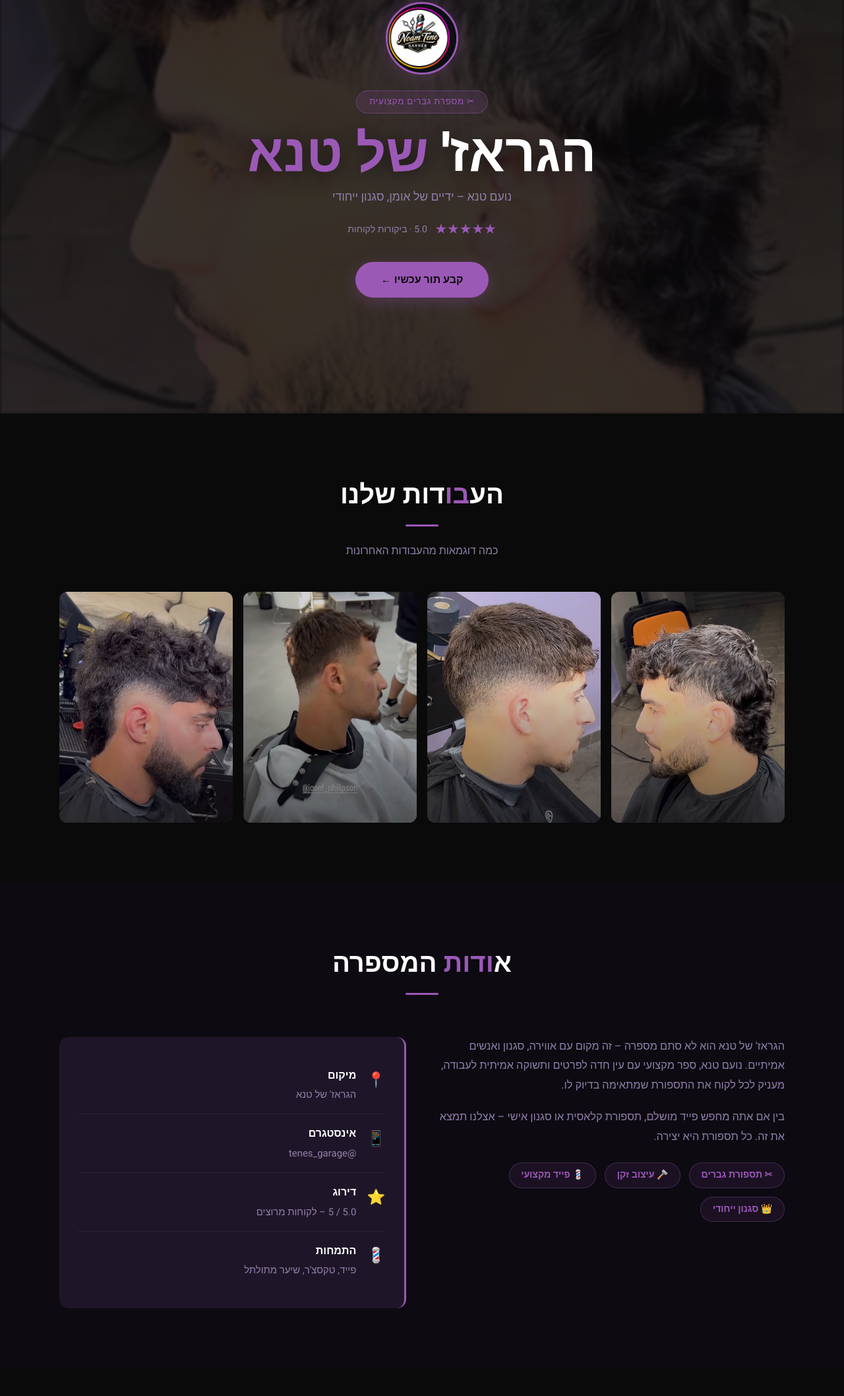
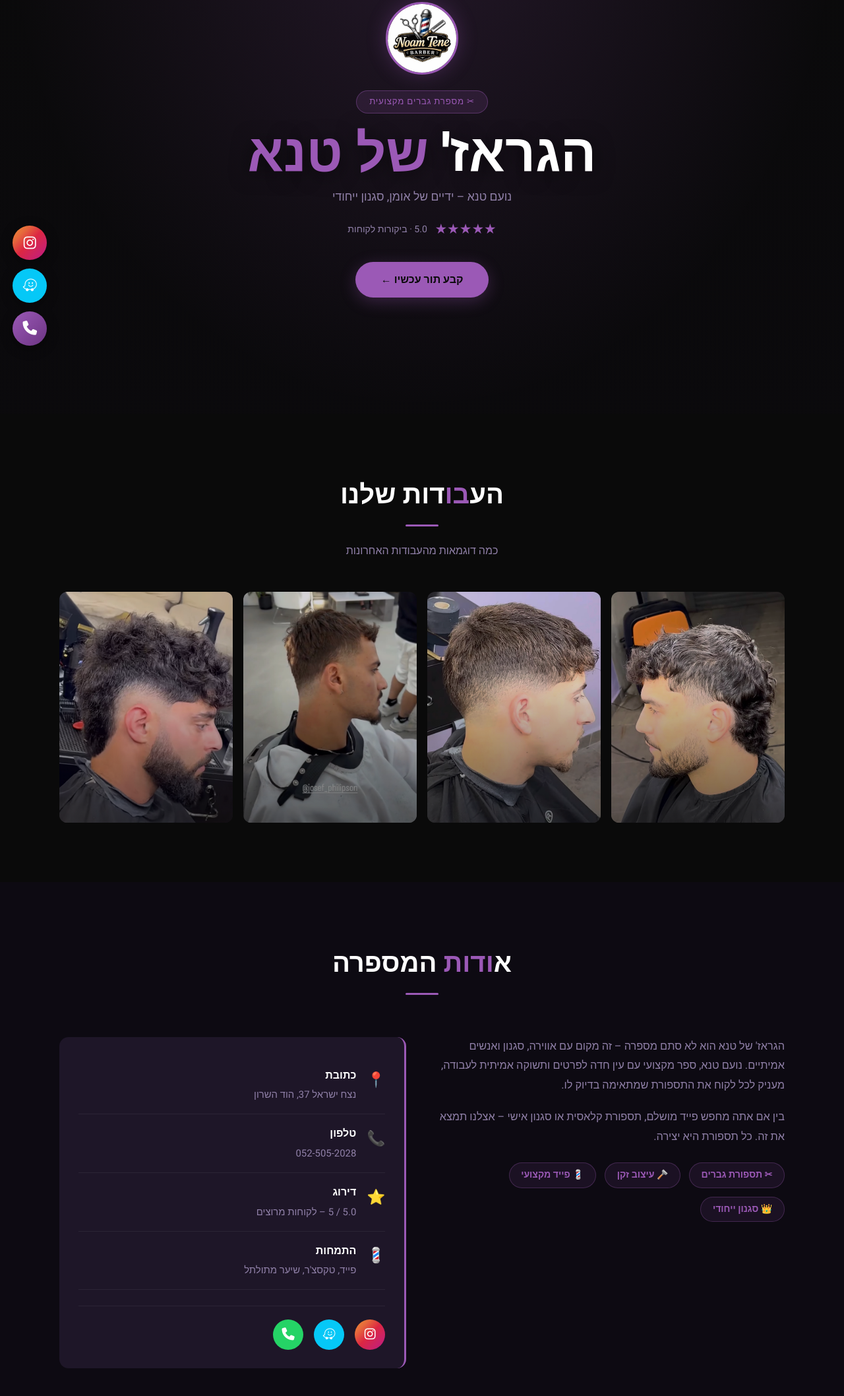
Before and after one commit to idofalek601-droid/tenes-garage, a website: page index.html in a window 1280 px wide. Shown: the part 244-2360 px from the top of the page at 66% size. Drawn offline with Linux system fonts and the light colour scheme; no server answers.

Commit message:
Add address, phone, Instagram/Waze icons, floating buttons, new logo, fix hero bg

```diff
--- a/index.html
+++ b/index.html
@@ -6,6 +6,7 @@
   <title>הגראז' של טנא – מספרת גברים</title>
   <link href="https://fonts.googleapis.com/css2?family=Heebo:wght@300;400;600;700;900&display=swap" rel="stylesheet"/>
   <link rel="stylesheet" href="style.css"/>
+  <link rel="stylesheet" href="https://cdnjs.cloudflare.com/ajax/libs/font-awesome/6.5.0/css/all.min.css"/>
 </head>
 <body>
 
@@ -13,7 +14,7 @@
 <header>
   <nav class="navbar">
     <div class="logo">
-      <img src="images/logo.png" alt="לוגו הגראז' של טנא" onerror="this.style.display='none'"/>
+      <img src="images/logo.jpg" alt="לוגו הגראז' של טנא" onerror="this.style.display='none'"/>
       <div>
         <span class="logo-title">הגראז' של טנא</span>
         <span class="logo-sub">✂ NOAM TENE BARBER</span>
@@ -41,7 +42,7 @@
 <section class="hero">
   <div class="hero-bg"></div>
   <div class="hero-content">
-    <img src="images/logo.png" alt="לוגו" class="hero-logo" onerror="this.style.display='none'"/>
+    <img src="images/logo.jpg" alt="לוגו" class="hero-logo" onerror="this.style.display='none'"/>
     <p class="hero-tag">✂ מספרת גברים מקצועית</p>
     <h1>הגראז' <span>של טנא</span></h1>
     <p class="hero-sub">נועם טנא – ידיים של אומן, סגנון ייחודי</p>
@@ -83,11 +84,11 @@
         <div class="info-card">
           <div class="info-item">
             <span class="info-icon">📍</span>
-            <div><strong>מיקום</strong><p>הגראז' של טנא</p></div>
+            <div><strong>כתובת</strong><p><a href="https://waze.com/ul?q=נצח+ישראל+37+הוד+השרון&navigate=yes" target="_blank">נצח ישראל 37, הוד השרון</a></p></div>
           </div>
           <div class="info-item">
-            <span class="info-icon">📱</span>
-            <div><strong>אינסטגרם</strong><p><a href="https://www.instagram.com/tenes_garage" target="_blank">@tenes_garage</a></p></div>
+            <span class="info-icon">📞</span>
+            <div><strong>טלפון</strong><p><a href="tel:0525052028">052-505-2028</a></p></div>
           </div>
           <div class="info-item">
             <span class="info-icon">⭐</span>
@@ -96,6 +97,17 @@
           <div class="info-item">
             <span class="info-icon">💈</span>
             <div><strong>התמחות</strong><p>פייד, טקסצ'ר, שיער מתולתל</p></div>
+          </div>
+          <div class="social-links">
+            <a href="https://www.instagram.com/tenes_garage" target="_blank" class="social-btn insta" title="אינסטגרם">
+              <i class="fab fa-instagram"></i>
+            </a>
+            <a href="https://waze.com/ul?q=נצח+ישראל+37+הוד+השרון&navigate=yes" target="_blank" class="social-btn waze-btn" title="נווט בוויז">
+              <i class="fab fa-waze"></i>
+            </a>
+            <a href="tel:0525052028" class="social-btn call-btn" title="התקשר">
+              <i class="fas fa-phone"></i>
+            </a>
           </div>
         </div>
       </div>
@@ -214,6 +226,19 @@
   <p class="footer-copy">© 2024 הגראז' של טנא. כל הזכויות שמורות.</p>
 </footer>
 
+<!-- כפתורים צפים -->
+<div class="floating-btns">
+  <a href="https://www.instagram.com/tenes_garage" target="_blank" class="float-btn float-insta" title="אינסטגרם">
+    <i class="fab fa-instagram"></i>
+  </a>
+  <a href="https://waze.com/ul?q=נצח+ישראל+37+הוד+השרון&navigate=yes" target="_blank" class="float-btn float-waze" title="נווט בוויז">
+    <i class="fab fa-waze"></i>
+  </a>
+  <a href="tel:0525052028" class="float-btn float-call" title="התקשר">
+    <i class="fas fa-phone"></i>
+  </a>
+</div>
+
 <script src="app.js"></script>
 <script>
   // הדגש את יום היום בשעות הפתיחה
--- a/style.css
+++ b/style.css
@@ -70,8 +70,7 @@ header {
 }
 .hero-bg {
   position: absolute; inset: 0;
-  background: url('images/cut1.jpg') center/cover no-repeat;
-  opacity: .18; filter: blur(2px);
+  background: radial-gradient(ellipse at 50% 0%, rgba(155,89,182,.18) 0%, transparent 70%);
 }
 .hero::before {
   content: ''; position: absolute; inset: 0;
@@ -279,6 +278,57 @@ footer a:hover { text-decoration: underline; }
 .status-confirmed { background: rgba(40,167,69,.2);  color: #5cb85c; }
 .status-cancelled { background: rgba(220,53,69,.2);  color: #dc3545; }
 
+/* ===== SOCIAL LINKS IN ABOUT ===== */
+.social-links {
+  display: flex; gap: 1rem; margin-top: 1.5rem; padding-top: 1.2rem;
+  border-top: 1px solid rgba(255,255,255,.06);
+}
+.social-btn {
+  display: flex; align-items: center; justify-content: center;
+  width: 46px; height: 46px; border-radius: 50%;
+  font-size: 1.2rem; transition: all var(--transition);
+  text-decoration: none;
+}
+.social-btn.insta {
+  background: linear-gradient(135deg, #f09433, #e6683c, #dc2743, #cc2366, #bc1888);
+  color: #fff;
+}
+.social-btn.insta:hover { transform: scale(1.15); box-shadow: 0 4px 20px rgba(220,39,67,.5); }
+.social-btn.waze-btn {
+  background: #05C8F7; color: #fff;
+}
+.social-btn.waze-btn:hover { transform: scale(1.15); box-shadow: 0 4px 20px rgba(5,200,247,.5); }
+.social-btn.call-btn {
+  background: #25d366; color: #fff;
+}
+.social-btn.call-btn:hover { transform: scale(1.15); box-shadow: 0 4px 20px rgba(37,211,102,.5); }
+
+/* ===== FLOATING BUTTONS ===== */
+.floating-btns {
+  position: fixed; left: 1.2rem; bottom: 2rem;
+  display: flex; flex-direction: column; gap: .8rem; z-index: 9998;
+}
+.float-btn {
+  width: 52px; height: 52px; border-radius: 50%;
+  display: flex; align-items: center; justify-content: center;
+  font-size: 1.35rem; color: #fff; text-decoration: none;
+  box-shadow: 0 4px 18px rgba(0,0,0,.4);
+  transition: transform var(--transition), box-shadow var(--transition);
+}
+.float-btn:hover { transform: scale(1.12); }
+.float-insta {
+  background: linear-gradient(135deg, #f09433, #e6683c, #dc2743, #cc2366, #bc1888);
+}
+.float-insta:hover { box-shadow: 0 6px 24px rgba(220,39,67,.6); }
+.float-waze {
+  background: #05C8F7;
+}
+.float-waze:hover { box-shadow: 0 6px 24px rgba(5,200,247,.6); }
+.float-call {
+  background: linear-gradient(135deg, var(--gold), var(--gold-dark));
+}
+.float-call:hover { box-shadow: 0 6px 24px rgba(155,89,182,.6); }
+
 /* ===== RESPONSIVE ===== */
 @media(max-width:900px) { .about-grid, .booking-wrapper { grid-template-columns: 1fr; } .gallery-grid { grid-template-columns: repeat(2,1fr); } .reviews-grid { grid-template-columns: 1fr; } }
 @media(max-width:680px) { .nav-links { display: none; } .hamburger { display: block; } .section { padding: 60px 1rem; } .gallery-grid { grid-template-columns: repeat(2,1fr); } }
```
Also changed, not shown: images/logo.jpg (added).
